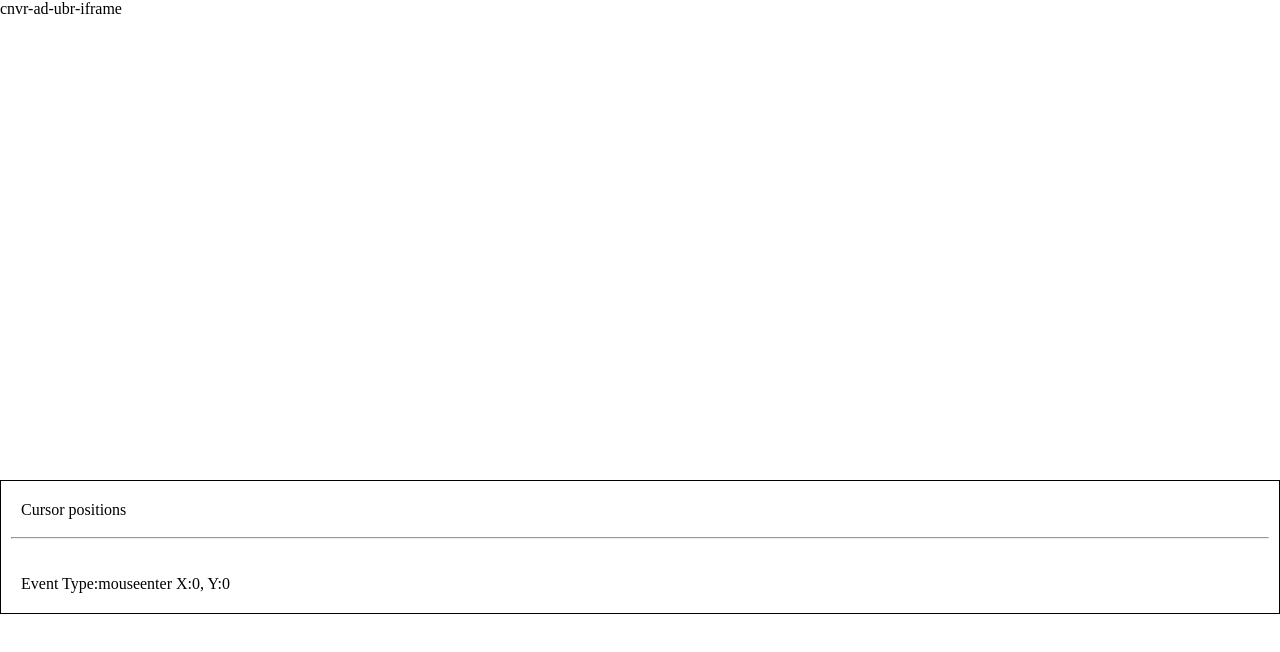
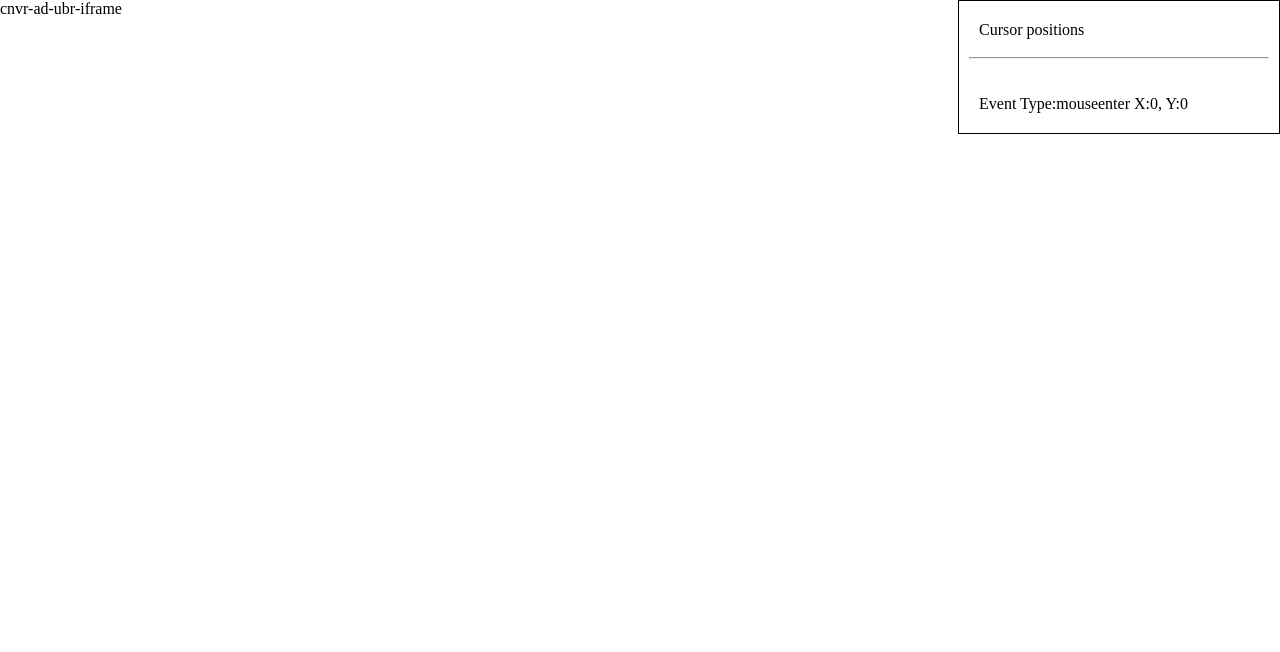
Before and after one commit to sarinkattuvelil/expressserver, a website: page html/cursorPositions.html in a window 1280 px wide. Drawn offline with Linux system fonts and the light colour scheme.

Commit message:
UI adjustments

```diff
--- a/html/cursorPositions.html
+++ b/html/cursorPositions.html
@@ -6,17 +6,22 @@
     <meta name="viewport" content="width=device-width, initial-scale=1.0">
     <title>Document</title>
     <style>
-        body, html, div {
+        body,
+        html,
+        div {
             border: 0;
             padding: 0;
             margin: 0;
         }
+
         #messageBox {
             height: auto;
-            width: auto;
-            position: relative;
+            width: 300px;
+            position: absolute;
             border: 1px solid black;
             padding: 10px;
+            right: 0;
+            top: 0;
         }
 
         #heading,
@@ -41,7 +46,7 @@
 
 <body>
     <div class="cnvr-ad-ubr-iframe">
-       cnvr-ad-ubr-iframe
+        cnvr-ad-ubr-iframe
     </div>
 
     <div id="messageBox">
```
